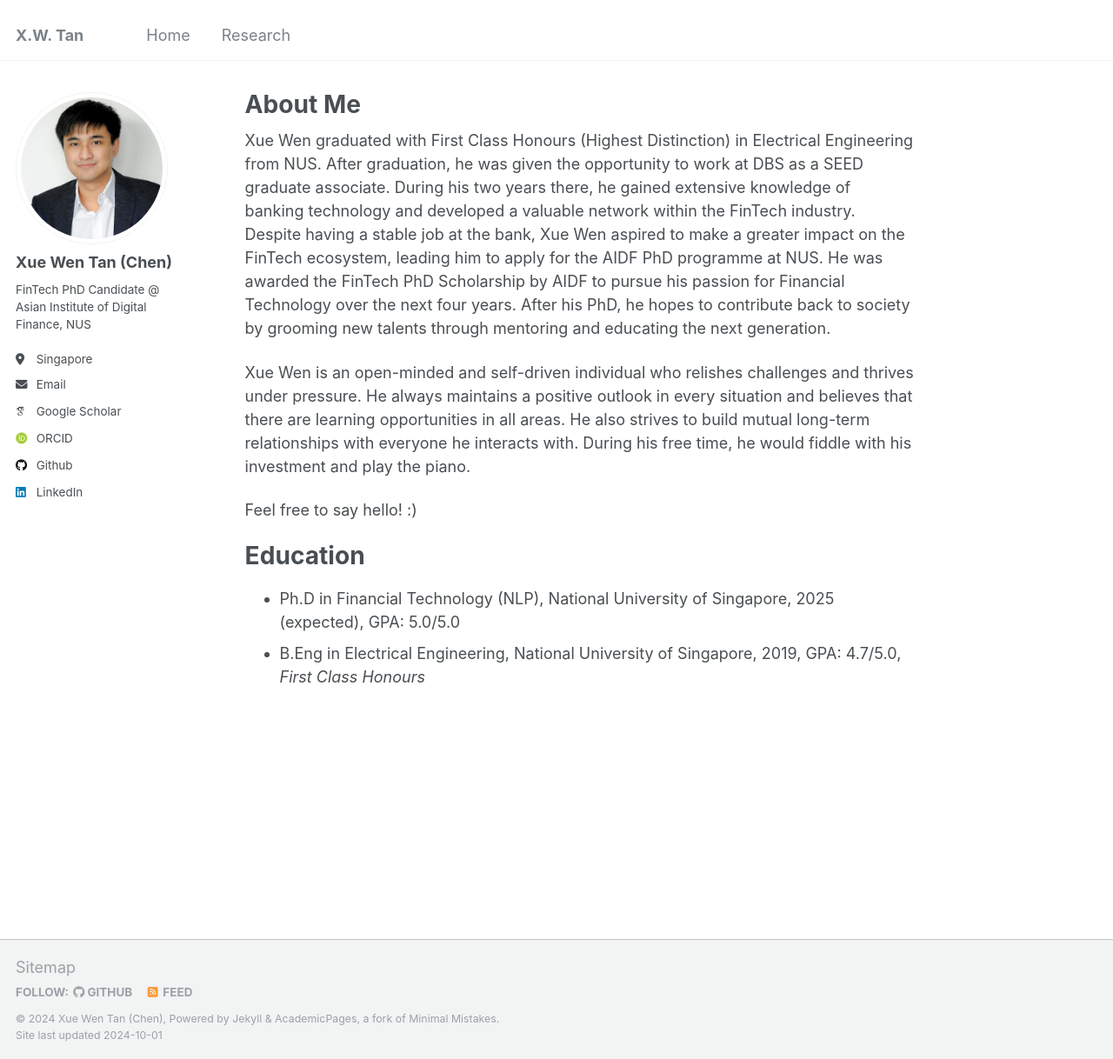
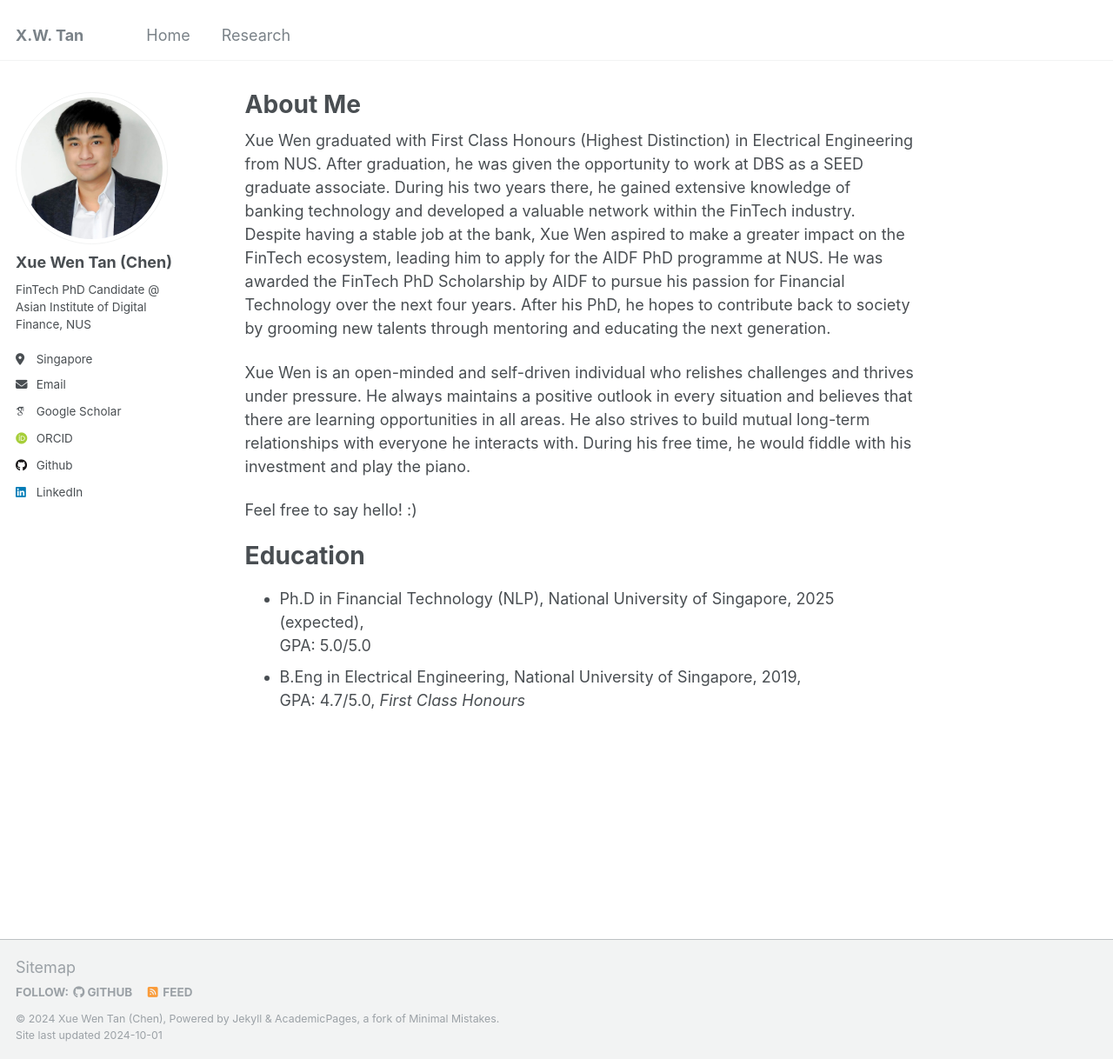
Before and after one commit to Chen-XueWen/Chen-XueWen.github.io, a Jekyll site: the page built from _pages/about.md, in a window 1280 px wide and 1218 px high. Shown: the whole window at 87% size. Built offline with Jekyll 4.4.1, drawn with Linux system fonts in a browser that asks for light colours; some web fonts are replaced.

```diff
--- a/_pages/about.md
+++ b/_pages/about.md
@@ -15,5 +15,5 @@ Feel free to say hello! :)
 
 Education
 ======
-* Ph.D in Financial Technology (NLP), National University of Singapore, 2025 (expected), GPA: 5.0/5.0
-* B.Eng in Electrical Engineering, National University of Singapore, 2019, GPA: 4.7/5.0, *First Class Honours*
+* Ph.D in Financial Technology (NLP), National University of Singapore, 2025 (expected),<br>GPA: 5.0/5.0
+* B.Eng in Electrical Engineering, National University of Singapore, 2019,<br>GPA: 4.7/5.0, *First Class Honours*
```
